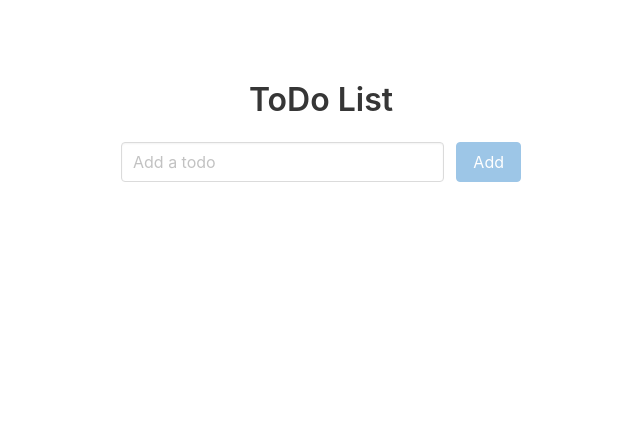
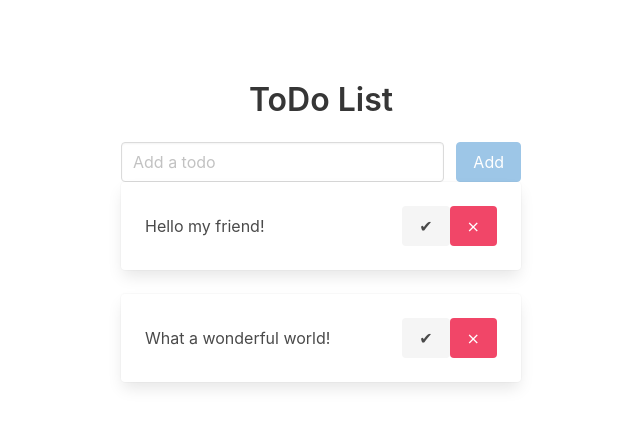
Before and after one commit to Dmitriy-di/toDoLIst, a Vue app: page / in a window 1280 px wide. Shown: the top 426 px of the page, without its empty margins (319-959 px from the left). Built offline with nearby package versions, Linux system fonts and the light colour scheme.

Commit message:
добавлена возможность отмечать выполненные todo при клике на галочку, а также добавлено удаление todoшки

```diff
--- /dev/null
+++ b/db.json
@@ -0,0 +1,19 @@
+{
+  "posts": [
+    {
+      "id": 1,
+      "title": "json-server",
+      "author": "typicode"
+    }
+  ],
+  "comments": [
+    {
+      "id": 1,
+      "body": "some comment",
+      "postId": 1
+    }
+  ],
+  "profile": {
+    "name": "typicode"
+  }
+}
--- a/src/App.vue
+++ b/src/App.vue
@@ -19,15 +19,33 @@
       </div>
     </form>
 
-    <div class="card mb-5" v-for="todo in todos" :key="todo.id">
+    <div
+      class="card mb-5"
+      v-for="todo in todos"
+      :key="todo.id"
+      :class="{ 'has-background-success-light': todo.done }"
+    >
       <div class="card-content">
         <div class="columns is-mobile is-vcentered">
           <div class="column">
-            <div class="content">{{ todo.content }}</div>
+            <div
+              :class="{ 'has-text-success line-through': todo.done }"
+              class="content"
+            >
+              {{ todo.content }}
+            </div>
           </div>
           <div class="column is-5 has-text-right">
-            <div class="button is-light">&#10004;</div>
-            <div class="button is-danger">&#10799;</div>
+            <button
+              @click="toggleDone(todo.id)"
+              :class="todo.done ? 'has-background-success-dark' : 'is-light'"
+              class="button is-light"
+            >
+              &#10004;
+            </button>
+            <button @click="deleteToDo(todo.id)" class="button is-danger">
+              &#10799;
+            </button>
           </div>
         </div>
       </div>
@@ -41,16 +59,16 @@ import { ref } from "vue";
 import { v4 as uuidv4 } from "uuid";
 
 const todos = ref([
-  //   {
-  //     id: "id1",
-  //     content: "Hello my friend!",
-  //     done: false,
-  //   },
-  //   {
-  //     id: "id2",
-  //     content: "What a wonderful world!",
-  //     done: false,
-  //   },
+  {
+    id: "id1",
+    content: "Hello my friend!",
+    done: false,
+  },
+  {
+    id: "id2",
+    content: "What a wonderful world!",
+    done: false,
+  },
 ]);
 //ref принимает значение и возвращает реактивный мутированный ref-объект с одним свойством - value
 const newtoDoContent = ref("");
@@ -64,6 +82,17 @@ const addToDo = () => {
   todos.value.unshift(newToDo);
   newtoDoContent.value = "";
 };
+
+//delete toDo
+const deleteToDo = (id) => {
+  todos.value = todos.value.filter((item) => item.id !== id);
+};
+
+//toggle Done
+const toggleDone = (id) => {
+  const index = todos.value.findIndex((todo) => todo.id === id);
+  todos.value[index].done = !todos.value[index].done;
+};
 </script>
 
 <style>
@@ -73,4 +102,7 @@ const addToDo = () => {
   max-width: 400px;
   margin: 50px auto;
 }
+.line-through {
+  text-decoration: line-through;
+}
 </style>
```
